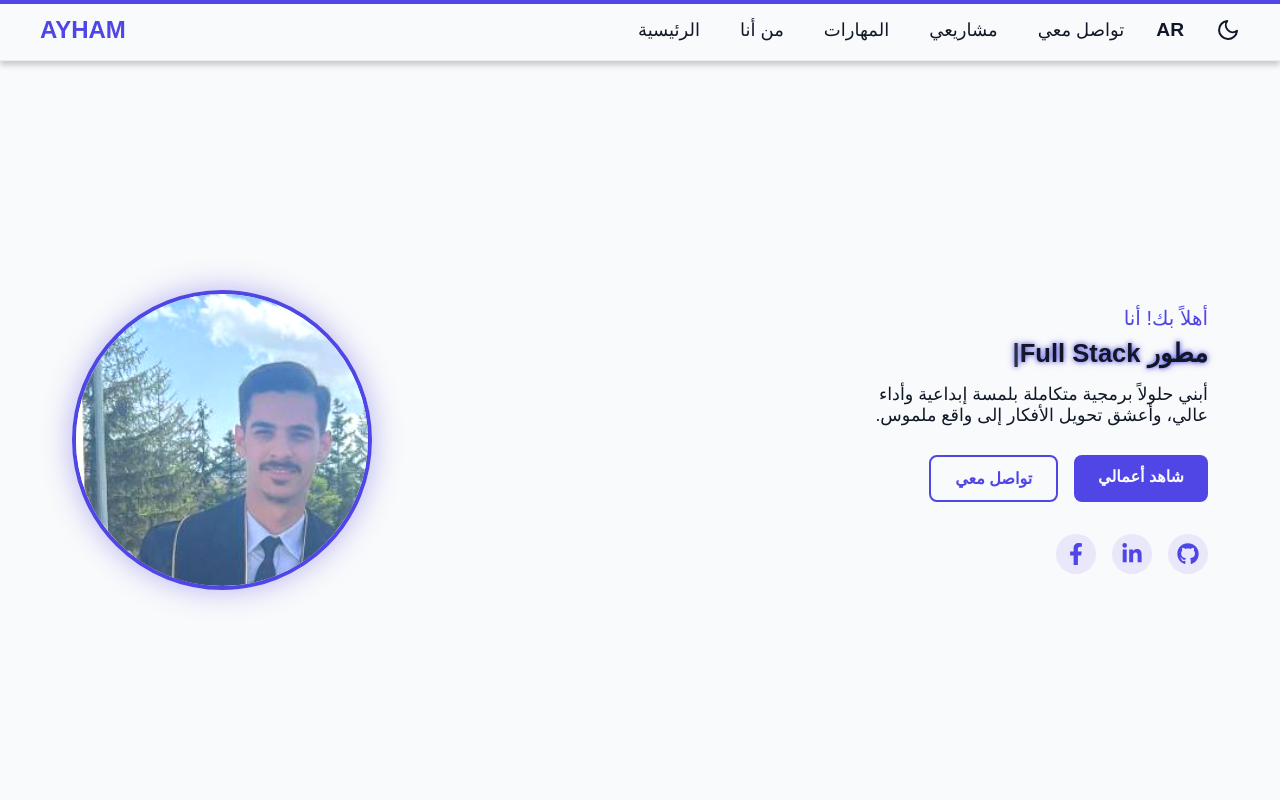
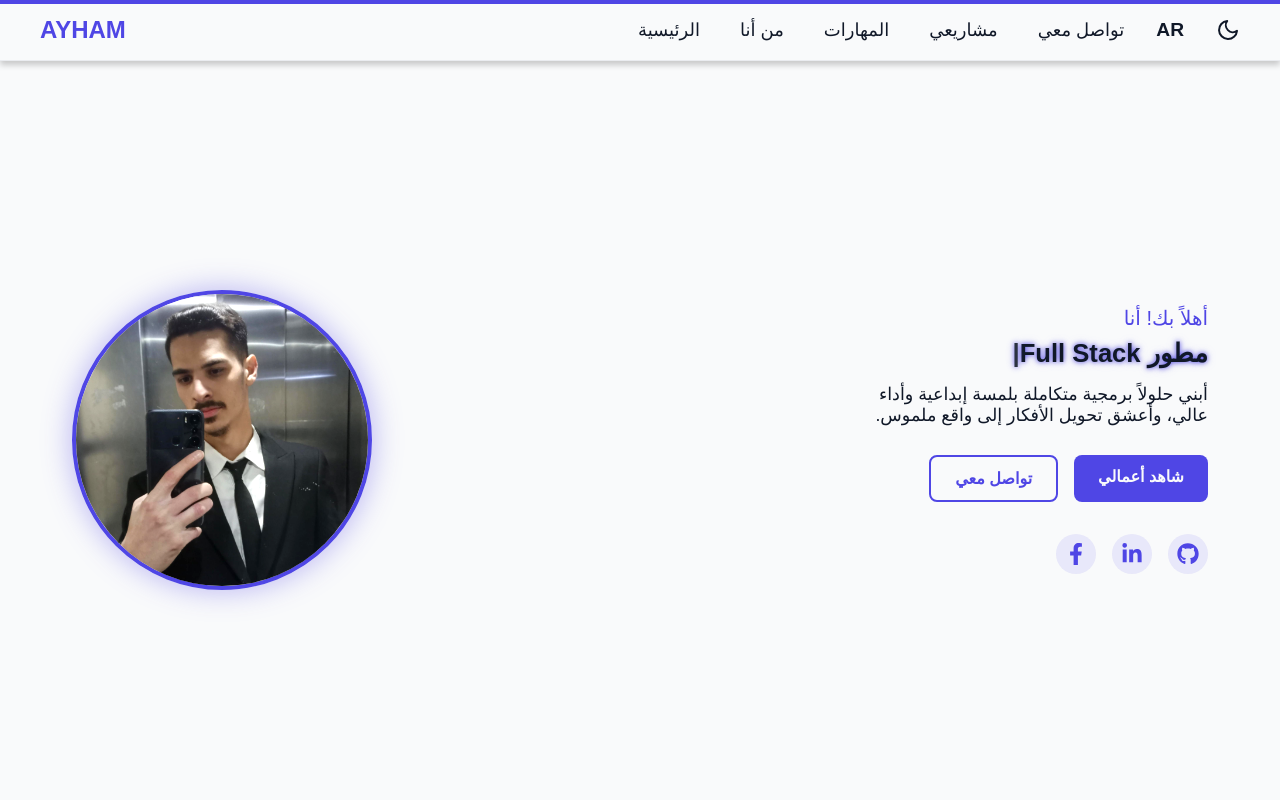
Before and after one commit to Ayham1najeb/portfolio-ayham, a React (Vite) app: page / in a window 1280 px wide. Shown: the top 800 px of the page. Built offline with nearby package versions, Linux system fonts and the light colour scheme.

Commit message:
Revert back to the old image ayham-profile1.jpeg

```diff
--- a/src/components/Hero.jsx
+++ b/src/components/Hero.jsx
@@ -165,7 +165,6 @@ const ProfileImage = styled.img`
     width: 100%;
     height: 100%;
     object-fit: cover;
-    object-position: center top;
     /* 🛑 تحسين ألوان الصورة برمجياً لتبدو احترافية */
     filter: contrast(1.1) saturate(1.15) brightness(1.05);
     transition: filter 0.3s;
@@ -294,7 +293,7 @@ const Hero = () => {
                 animate="visible"
             >
                 {/* 🛑 السطر الذي يجب تعديله يدوياً لوضع صورتك الجديدة */}
-                <ProfileImage src={`${import.meta.env.BASE_URL}5.jpeg`} alt="Profile Picture" />
+                <ProfileImage src={`${import.meta.env.BASE_URL}ayham-profile1.jpeg`} alt="Profile Picture" />
             </ImageContainer>
 
         </HeroContainer>
```
